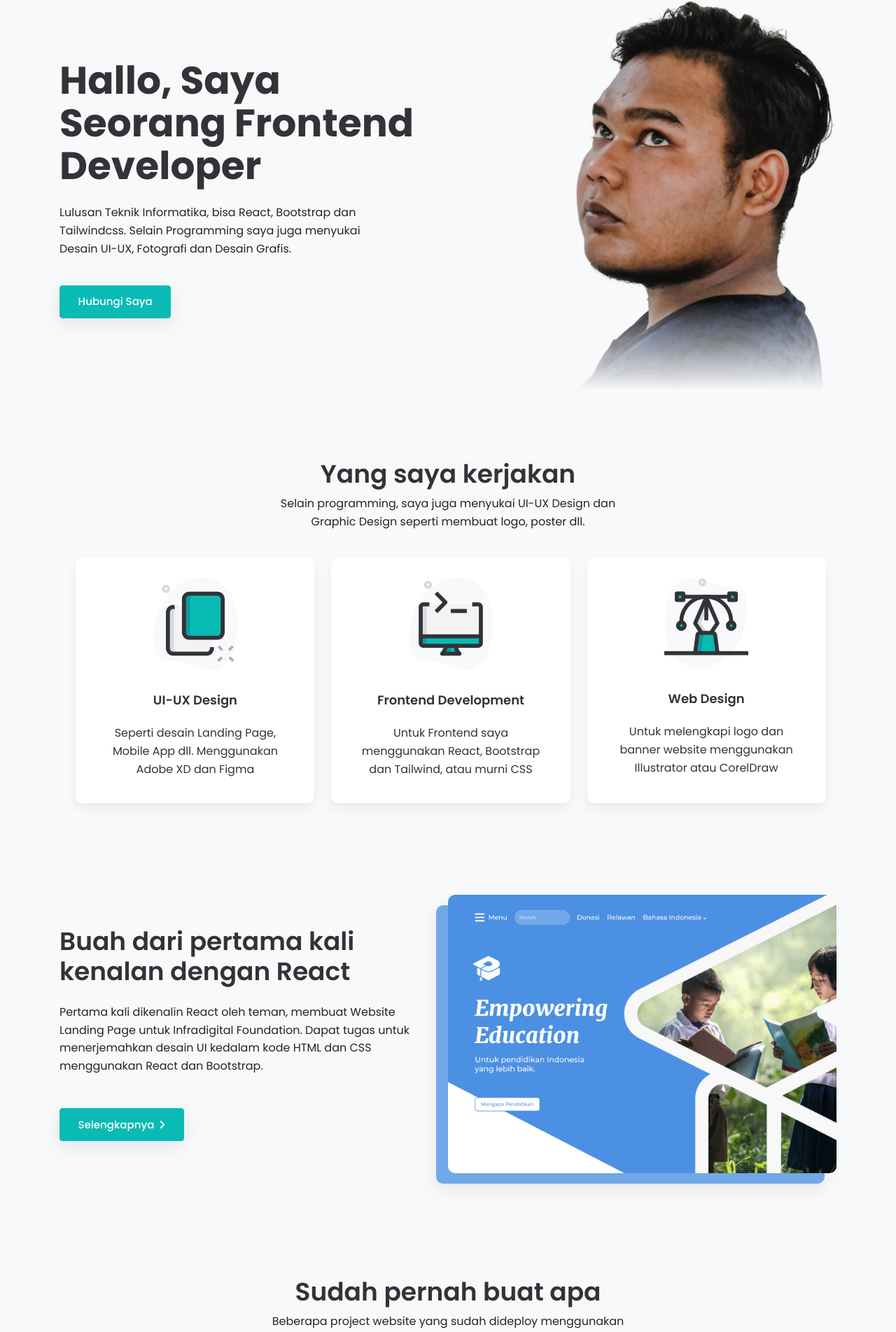
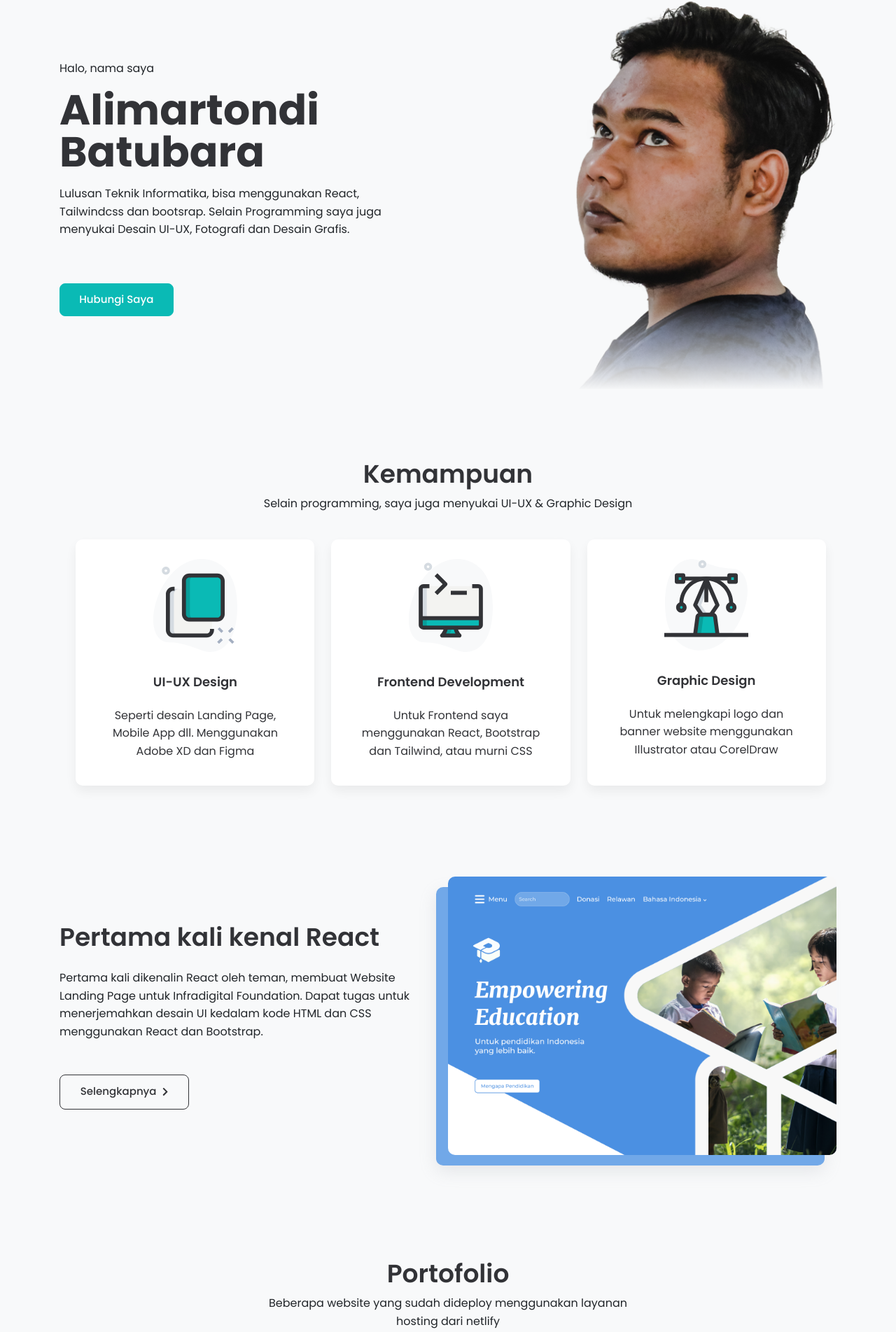
Before and after one commit to alimartondi/my-portfolio, a React (Create React App) app: page / in a window 1280 px wide. Shown: the part 120-2024 px from the top of the page at 70% size. Built offline with nearby package versions, Linux system fonts and the light colour scheme.

Commit message:
Update some title

```diff
--- a/src/App.css
+++ b/src/App.css
@@ -141,15 +141,15 @@ body {
 /* ===ALL TITLE STYLE=== */
 .main-title {
   color: var(--main-dark);
-  font-size: 34px;
+  font-size: 45px;
   font-weight: 700;
-  line-height: 2.5rem;
+  line-height: 3rem;
 }
 
 .second-title {
   color: var(--main-dark);
-  font-size: 24px;
-  font-weight: 600;
+  font-size: 35px;
+  font-weight: 700;
 }
 
 .subtitle {
@@ -170,38 +170,17 @@ body {
   font-weight: 600;
 }
 
-@media (min-width: 1024px) {
-  .main-title {
-    font-size: 55px;
-    line-height: 3.8rem;
-  }
-
-  .second-title {
-    font-size: 36px;
-    font-weight: 600;
-  }
-
-  .third-title {
-    font-size: 32px;
-    font-weight: 600;
-  }
-
-  .description {
-    font-size: 16px;
-  }
-}
-
 /* ====ALL BUTTON STYLE=== */
 .btn.btn-main-button,
 .btn.btn-second-button {
   display: inline-block;
   font-weight: 500;
   font-size: 15px;
-  padding: 0.7rem 1.6rem;
-  cursor: pointer;
+  padding: 0.8rem 1.8rem;
+  border-radius: 8px;
   transition: 0.4s ease-in-out 0s;
-  box-shadow: rgba(149, 157, 165, 0.2) 0px 8px 24px;
-  -webkit-box-shadow: rgba(149, 157, 165, 0.2) 0px 8px 24px;
+  /* box-shadow: rgba(149, 157, 165, 0.2) 0px 8px 24px;
+  -webkit-box-shadow: rgba(149, 157, 165, 0.2) 0px 8px 24px; */
 }
 
 .btn.btn-main-button:active,
@@ -221,9 +200,9 @@ body {
 }
 
 .btn.btn-second-button {
-  background-color: var(--main-light);
-  border-color: var(--main-light);
-  color: var(--main-blue);
+  /* background-color: var(--main-light); */
+  border-color: var(--main-dark);
+  color: var(--main-dark);
 }
 
 .btn.btn-main-button:hover,
@@ -250,3 +229,28 @@ body {
 .html {
   scroll-behavior: smooth;
 }
+
+@media (min-width: 1024px) {
+  .main-title {
+    font-size: 60px;
+    line-height: 3.8rem;
+  }
+
+  .second-title {
+    font-size: 36px;
+    font-weight: 600;
+  }
+
+  .third-title {
+    font-size: 32px;
+    font-weight: 600;
+  }
+
+  .description {
+    font-size: 16px;
+  }
+
+  .btn.btn-main-button {
+    padding: 0.7rem 1.7rem;
+  }
+}
--- a/src/components/Hero.js
+++ b/src/components/Hero.js
@@ -9,22 +9,26 @@ export default function Hero() {
       <Container>
         <Row className="hero d-block d-md-flex justify-content-between">
           <Col md={6} className="hero-content">
+            <p className="description">Halo, nama saya</p>
             <h1 className="main-title">
-              Hallo, Saya Seorang Frontend Developer
+              Alimartondi
+              <br />
+              Batubara
             </h1>
-            <p className="description mt-4">
-              Lulusan Teknik Informatika, bisa React, Bootstrap dan Tailwindcss.
-              Selain Programming saya juga menyukai Desain UI-UX, Fotografi dan
-              Desain Grafis.
+            <p className="description mt-3">
+              Lulusan Teknik Informatika, bisa menggunakan React, Tailwindcss
+              dan bootsrap. Selain Programming saya juga menyukai Desain UI-UX,
+              Fotografi dan Desain Grafis.
             </p>
-
+            <div className="hero-content__cta d-flex justify-content-between">
               <Button
                 variant="main-button"
                 href="mailto:alimartondi88@gmail.com"
-              className="main-button mt-4"
+                className="mt-5"
               >
                 Hubungi Saya
               </Button>
+            </div>
           </Col>
           <Col
             md={6}
--- a/src/components/Portfolio.js
+++ b/src/components/Portfolio.js
@@ -10,10 +10,10 @@ export default function Portfolio() {
       <Container className="px-0">
         <Row>
           <Col lg={7} className="portfolio-intro text-center mx-auto">
-            <h2 className="second-title">Sudah pernah buat apa</h2>
+            <h2 className="second-title">Portofolio</h2>
             <p className="description px-2 px-md-5">
-              Beberapa project website yang sudah dideploy menggunakan layanan
-              gratis dari netlify
+              Beberapa website yang sudah dideploy menggunakan layanan hosting
+              dari netlify
             </p>
           </Col>
         </Row>
--- a/src/components/Project.js
+++ b/src/components/Project.js
@@ -13,9 +13,7 @@ export default function Project() {
             md={6}
             className="text-left pr-md-5 order-2 order-md-1 mt-5 mt-md-0"
           >
-            <h2 className="second-title">
-              Buah dari pertama kali kenalan dengan React
-            </h2>
+            <h2 className="second-title">Pertama kali kenal React</h2>
             <h5 className="description mt-4 mb-5">
               Pertama kali dikenalin React oleh teman, membuat Website Landing
               Page untuk Infradigital Foundation. Dapat tugas untuk
@@ -23,7 +21,7 @@ export default function Project() {
               React dan Bootstrap.
             </h5>
             <Button
-              variant="main-button"
+              variant="second-button"
               href="https://foundation.infradigital.io/"
               target="blank"
             >
--- a/src/components/Service.js
+++ b/src/components/Service.js
@@ -10,10 +10,9 @@ export default function Service() {
       <Container className="px-0">
         <Row className="justify-content-center">
           <Col lg={6} className="text-center px-3">
-            <h2 className="second-title">Yang saya kerjakan</h2>
+            <h2 className="second-title">Kemampuan</h2>
             <h5 className="description">
-              Selain programming, saya juga menyukai UI-UX Design dan Graphic
-              Design seperti membuat logo, poster dll.
+              Selain programming, saya juga menyukai UI-UX & Graphic Design
             </h5>
           </Col>
         </Row>
@@ -60,7 +59,7 @@ const contents = [
   },
   {
     image: Design,
-    title: "Web Design",
+    title: "Graphic Design",
     description:
       "Untuk melengkapi logo dan banner website menggunakan Illustrator atau CorelDraw",
   },
--- a/src/style/navbar.css
+++ b/src/style/navbar.css
@@ -2,13 +2,15 @@
   position: relative;
   z-index: 999;
   padding: 0;
-  height: 55px;
+  height: 60px;
   width: 100%;
   position: fixed;
   background-color: transparent;
   display: flex;
   align-items: center;
   justify-content: space-between;
+  -webkit-transition: all 0.3s;
+  transition: all 0.3s;
 }
 
 .navbar.scrolled {
@@ -45,6 +47,7 @@
   transition: all 0.3s ease;
   opacity: 1;
 }
+
 .nav-items.active .nav-link:hover {
   color: #f0f0f0;
 }
--- a/src/style/style.css
+++ b/src/style/style.css
@@ -6,7 +6,7 @@
 
 .hero-content {
   max-width: 100%;
-  padding-top: 150px;
+  padding-top: 120px;
 }
 
 .hero-image {
@@ -35,7 +35,7 @@
 .project,
 .tools,
 .contact {
-  margin-top: 55px;
+  margin-top: 75px;
 }
 
 .service-items,
```
Also changed, not shown: src/image/my-portfolio.png. Lines whose indentation alone changed are shown as unchanged.
